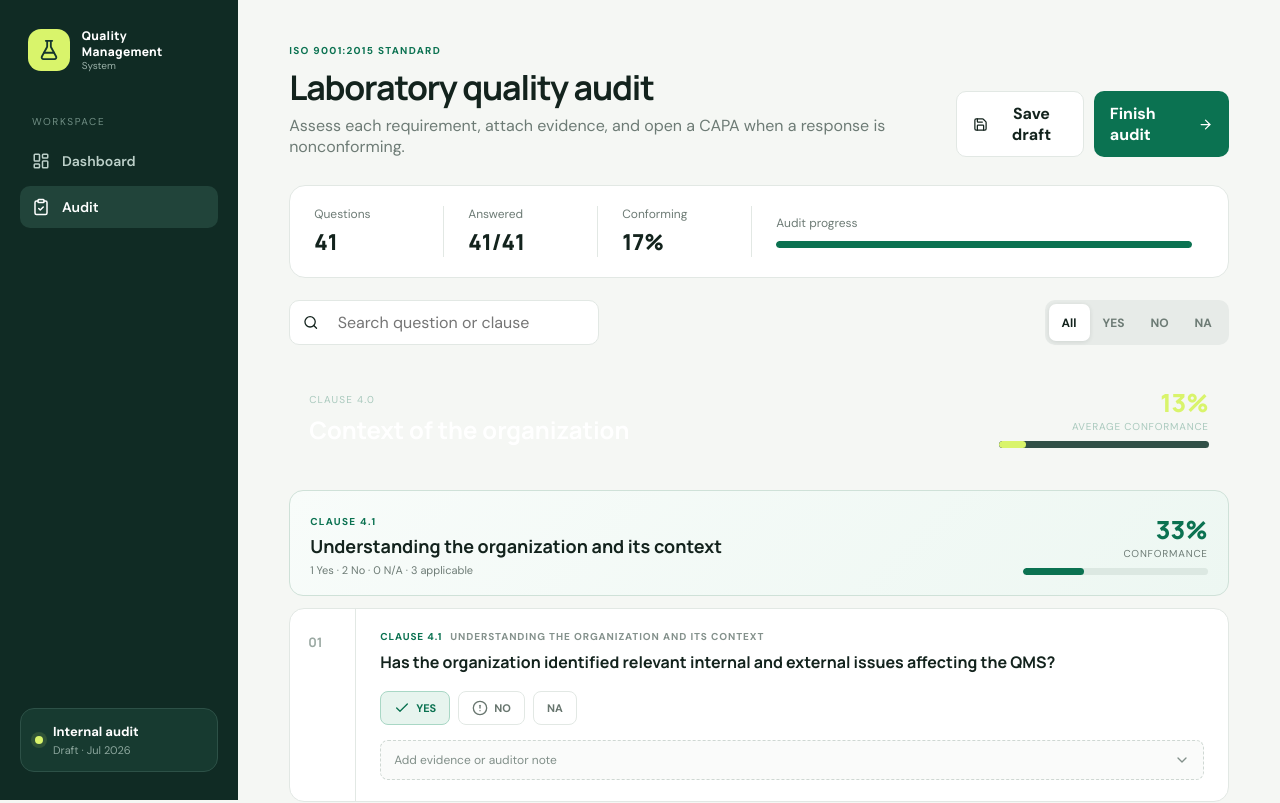
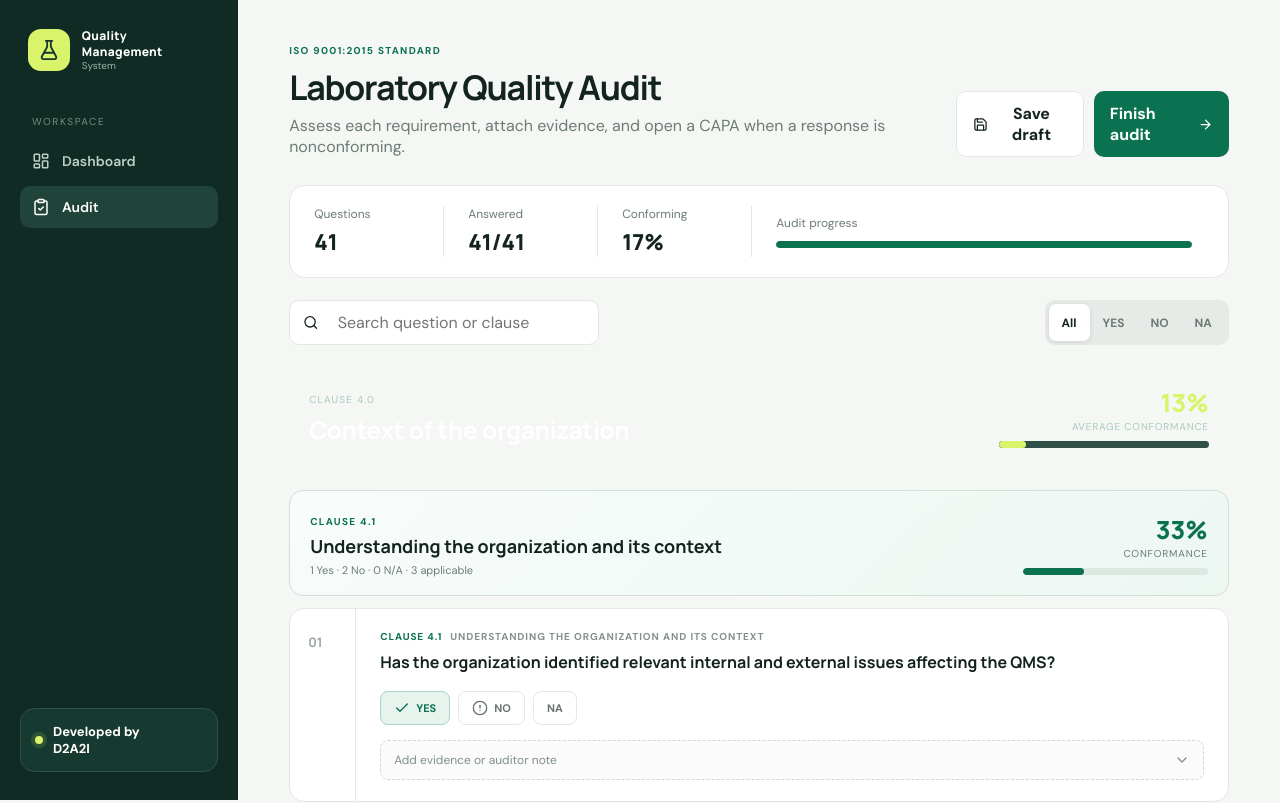
Before and after one commit to shasabbir/audit_hub_demo, a Next.js app: page /audit in a window 1280 px wide. Shown: the top 803 px of the page. Built offline with nearby package versions, Linux system fonts and the light colour scheme.

Commit message:
Update index.html: Revise footer content and enhance styling for improved user experience

```diff
--- a/app/audit/page.js
+++ b/app/audit/page.js
@@ -69,7 +69,7 @@ export default function AuditPage() {
   return (
     <Shell
       eyebrow="ISO 9001:2015 Standard"
-      title="Laboratory quality audit"
+      title="Laboratory Quality Audit"
       subtitle="Assess each requirement, attach evidence, and open a CAPA when a response is nonconforming."
       actions={
         <>
--- a/app/components.js
+++ b/app/components.js
@@ -44,8 +44,8 @@ export function Shell({ children, eyebrow, title, subtitle, actions }) {
         <div className="audit-card">
           <span className="live-dot" />
           <div>
-            <strong>Internal audit</strong>
-            <small>Draft · Jul 2026</small>
+            <strong>Developed by</strong>
+            <strong>D2A2I</strong>
           </div>
         </div>
       </aside>
--- a/app/layout.js
+++ b/app/layout.js
@@ -2,7 +2,7 @@ import "./globals.css";
 
 export const metadata = {
   title: "Quality Management System",
-  description: "Laboratory quality audit, analysis and CAPA workspace",
+  description: "Laboratory Quality Audit, analysis and CAPA workspace",
 };
 
 export default function RootLayout({ children }) {
```
Also changed, not shown: 45 other files (tests, documents, lock files or other folders).
